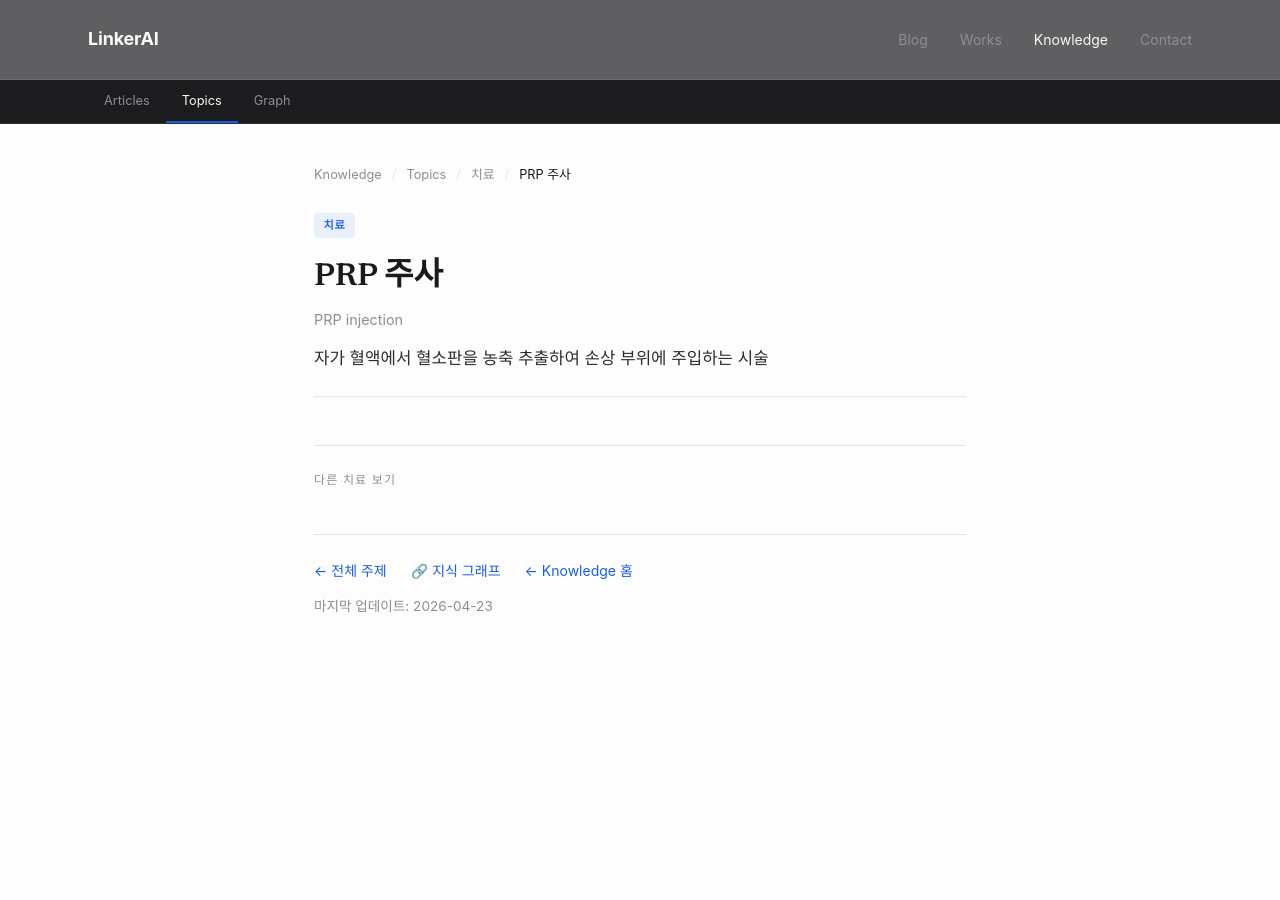
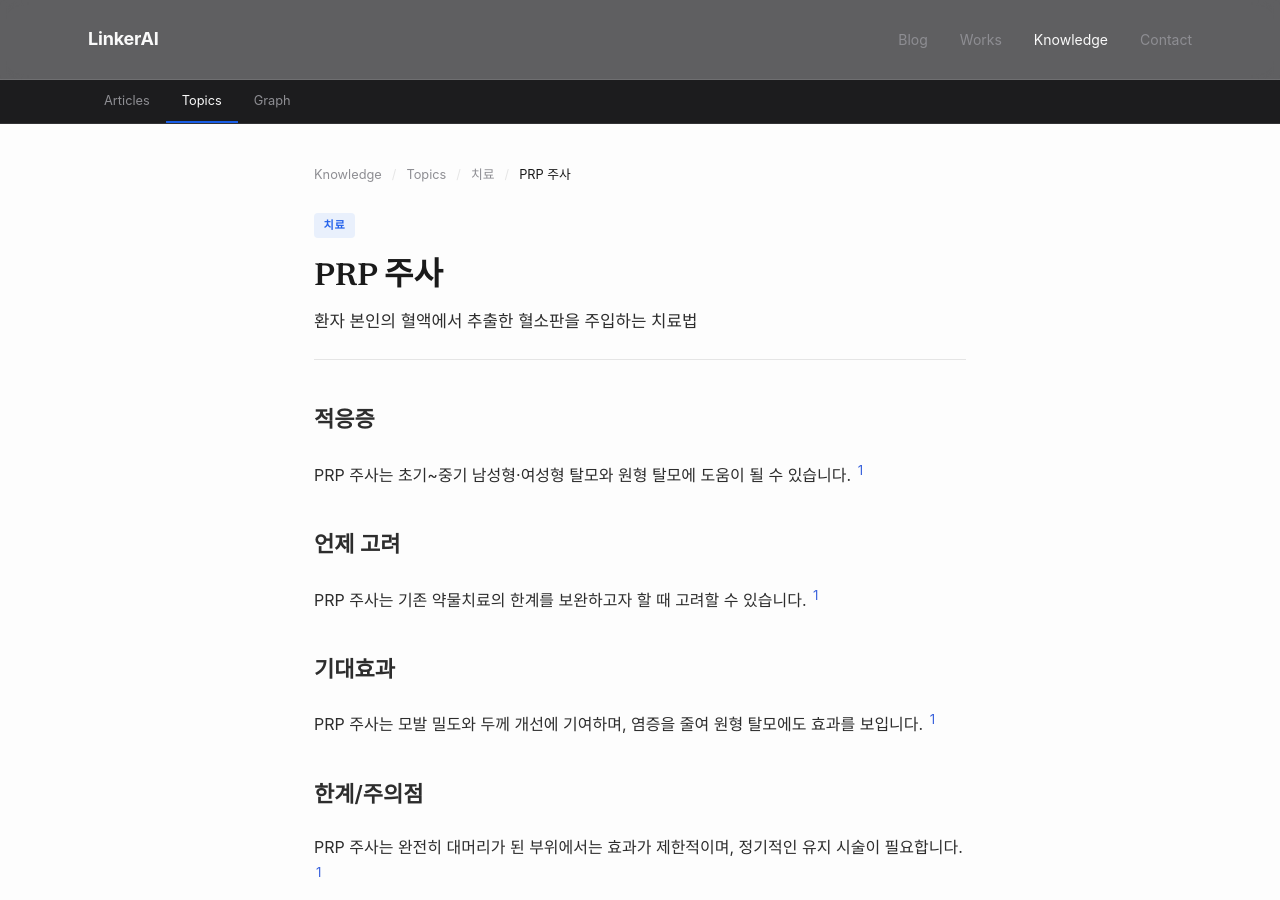
Before and after one commit to feelharmony/linkare-medical-knowledge, a Jekyll site: the page built from treatments/prp-injection.md, in a window 1280 px wide and 900 px high. Built offline with Jekyll 4.4.1, drawn with Linux system fonts in a browser that asks for light colours; some web fonts are replaced; some of the changed text lies outside the part shown.

Commit message:
update entity: PRP 주사 (prp-injection)

```diff
--- a/treatments/prp-injection.md
+++ b/treatments/prp-injection.md
@@ -3,7 +3,28 @@ layout: entity-hub
 entity_id: prp-injection
 entity_type: treatment
 permalink: /treatments/prp-injection/
-title: "PRP 주사"
-title_en: "PRP injection"
-description: "자가 혈액에서 혈소판을 농축 추출하여 손상 부위에 주입하는 시술"
+title: PRP 주사
+description: 환자 본인의 혈액에서 추출한 혈소판을 주입하는 치료법
+last_reviewed: '2026-04-23'
+source_count: 0
+version: 2
 ---
+## 적응증
+PRP 주사는 초기~중기 남성형·여성형 탈모와 원형 탈모에 도움이 될 수 있습니다. [^1]
+
+## 언제 고려
+PRP 주사는 기존 약물치료의 한계를 보완하고자 할 때 고려할 수 있습니다. [^1]
+
+## 기대효과
+PRP 주사는 모발 밀도와 두께 개선에 기여하며, 염증을 줄여 원형 탈모에도 효과를 보입니다. [^1]
+
+## 한계/주의점
+PRP 주사는 완전히 대머리가 된 부위에서는 효과가 제한적이며, 정기적인 유지 시술이 필요합니다. [^1]
+
+---
+
+## Citations
+[^1]: [thewellsr.kr/blog/hair-loss-regeneration-injection-treatment](https://thewellsr.kr/blog/hair-loss-regeneration-injection-treatment)
+
+## Changelog
+- 2026-04-23 v2: 적응증 new, 언제 고려 new, 기대효과 new, 한계/주의점 new
```
